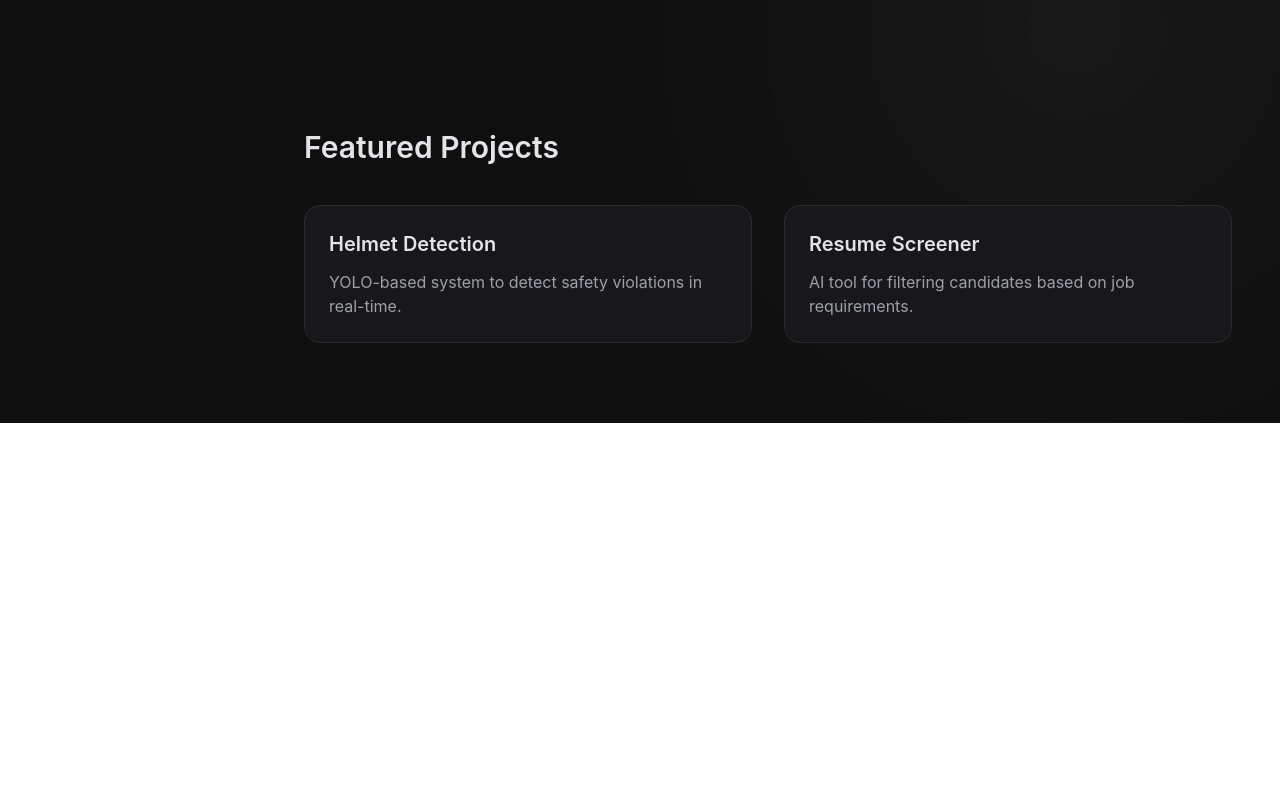
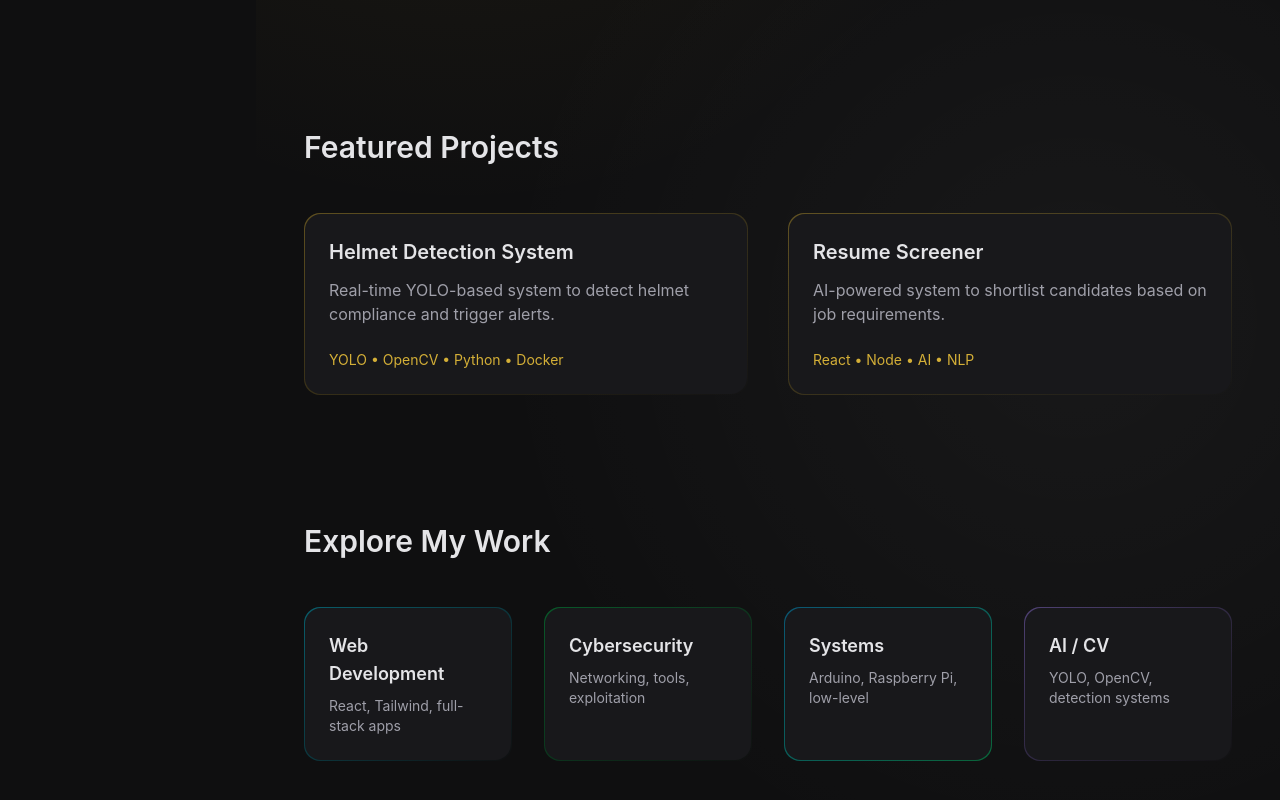
Before and after one commit to Lakshaya-stark/my-portfolio, a React (Vite) app: page / in a window 1280 px wide. Shown: the part 898-1698 px from the top of the page. Before the commit the page ends 1321 px from the top, so only its background shows below. Built offline with nearby package versions, Linux system fonts and the light colour scheme.

Commit message:
added my domains

```diff
--- a/src/pages/Home.jsx
+++ b/src/pages/Home.jsx
@@ -1,8 +1,10 @@
 import { motion } from "framer-motion";
+import { useNavigate } from "react-router-dom";
 import { themes } from "../data/theme";
 
 export default function Home() {
   const theme = themes.home;
+  const navigate = useNavigate();
 
   return (
     <div
@@ -31,7 +33,6 @@ export default function Home() {
             ))}
           </div>
         </nav>
-
         {/* HERO */}
         <section className="flex flex-col md:flex-row items-center justify-between gap-16">
           <motion.div
@@ -89,7 +90,6 @@ export default function Home() {
             transition={{ duration: 4, repeat: Infinity }}
           />
         </section>
-
         {/* ABOUT */}
         <motion.section
           initial={{ opacity: 0, y: 40 }}
@@ -105,29 +105,142 @@ export default function Home() {
             combine performance, scalability, and security.
           </p>
         </motion.section>
+        {/* PROJECTS */}
 
-        {/* PROJECTS */}
         <motion.section
           initial={{ opacity: 0, y: 40 }}
           whileInView={{ opacity: 1, y: 0 }}
           transition={{ duration: 0.6 }}
           viewport={{ once: true }}
         >
-          <h2 className="text-3xl font-semibold mb-10">Featured Projects</h2>
+          <h2 className="text-3xl font-semibold mb-12">Featured Projects</h2>
 
-          <div className="grid md:grid-cols-2 gap-8">
-            <div className="bg-[#18181b] border border-[#2a2a2e] p-6 rounded-2xl hover:border-[#d4af37] transition">
-              <h3 className="text-xl font-semibold">Helmet Detection</h3>
-              <p className="text-zinc-400 mt-3">
-                YOLO-based system to detect safety violations in real-time.
-              </p>
+          <div className="grid md:grid-cols-2 gap-10">
+            {/* PROJECT 1 */}
+            <motion.div
+              whileHover={{ y: -6 }}
+              className="relative group rounded-2xl p-[1px] bg-gradient-to-br from-[#d4af37]/40 to-transparent"
+            >
+              <div className="bg-[#18181b] rounded-2xl p-6 h-full relative overflow-hidden">
+                {/* glow effect */}
+                <div className="absolute inset-0 opacity-0 group-hover:opacity-100 transition bg-[#d4af37]/10 blur-2xl"></div>
+
+                <h3 className="text-xl font-semibold relative z-10">
+                  Helmet Detection System
+                </h3>
+
+                <p className="text-zinc-400 mt-3 relative z-10">
+                  Real-time YOLO-based system to detect helmet compliance and
+                  trigger alerts.
+                </p>
+
+                <div className="mt-6 text-sm text-[#d4af37] relative z-10">
+                  YOLO • OpenCV • Python • Docker
+                </div>
+              </div>
+            </motion.div>
+
+            {/* PROJECT 2 */}
+            <motion.div
+              whileHover={{ y: -6 }}
+              className="relative group rounded-2xl p-[1px] bg-gradient-to-br from-[#d4af37]/40 to-transparent"
+            >
+              <div className="bg-[#18181b] rounded-2xl p-6 h-full relative overflow-hidden">
+                <div className="absolute inset-0 opacity-0 group-hover:opacity-100 transition bg-[#d4af37]/10 blur-2xl"></div>
+
+                <h3 className="text-xl font-semibold relative z-10">
+                  Resume Screener
+                </h3>
+
+                <p className="text-zinc-400 mt-3 relative z-10">
+                  AI-powered system to shortlist candidates based on job
+                  requirements.
+                </p>
+
+                <div className="mt-6 text-sm text-[#d4af37] relative z-10">
+                  React • Node • AI • NLP
+                </div>
+              </div>
+            </motion.div>
+          </div>
+        </motion.section>
+
+        {/* Domain */}
+        <motion.section
+          initial={{ opacity: 0, y: 40 }}
+          whileInView={{ opacity: 1, y: 0 }}
+          transition={{ duration: 0.6 }}
+          viewport={{ once: true }}
+        >
+          <h2 className="text-3xl font-semibold mb-12">Explore My Work</h2>
+
+          <div className="grid md:grid-cols-2 lg:grid-cols-4 gap-8">
+            {/* WEB */}
+            <div
+              onClick={() => navigate("/web")}
+              className="group cursor-pointer relative rounded-2xl p-[1px] bg-gradient-to-br from-cyan-400/40 to-transparent"
+            >
+              <div className="bg-[#18181b] rounded-2xl p-6 h-full relative overflow-hidden">
+                <div className="absolute inset-0 opacity-0 group-hover:opacity-100 transition bg-cyan-400/10 blur-2xl"></div>
+
+                <h3 className="text-lg font-semibold relative z-10">
+                  Web Development
+                </h3>
+
+                <p className="text-zinc-400 mt-2 text-sm relative z-10">
+                  React, Tailwind, full-stack apps
+                </p>
+              </div>
             </div>
 
-            <div className="bg-[#18181b] border border-[#2a2a2e] p-6 rounded-2xl hover:border-[#d4af37] transition">
-              <h3 className="text-xl font-semibold">Resume Screener</h3>
-              <p className="text-zinc-400 mt-3">
-                AI tool for filtering candidates based on job requirements.
-              </p>
+            {/* CYBER */}
+            <div
+              onClick={() => navigate("/cybersecurity")}
+              className="group cursor-pointer relative rounded-2xl p-[1px] bg-gradient-to-br from-green-500/40 to-transparent"
+            >
+              <div className="bg-[#18181b] rounded-2xl p-6 h-full relative overflow-hidden">
+                <div className="absolute inset-0 opacity-0 group-hover:opacity-100 transition bg-green-500/10 blur-2xl"></div>
+
+                <h3 className="text-lg font-semibold relative z-10">
+                  Cybersecurity
+                </h3>
+
+                <p className="text-zinc-400 mt-2 text-sm relative z-10">
+                  Networking, tools, exploitation
+                </p>
+              </div>
+            </div>
+
+            {/* SYSTEMS */}
+            <div
+              onClick={() => navigate("/systems")}
+              className="group cursor-pointer relative rounded-2xl p-[1px] bg-gradient-to-br from-sky-400/40 to-green-400/40"
+            >
+              <div className="bg-[#18181b] rounded-2xl p-6 h-full relative overflow-hidden">
+                <div className="absolute inset-0 opacity-0 group-hover:opacity-100 transition bg-sky-400/10 blur-2xl"></div>
+
+                <h3 className="text-lg font-semibold relative z-10">Systems</h3>
+
+                <p className="text-zinc-400 mt-2 text-sm relative z-10">
+                  Arduino, Raspberry Pi, low-level
+                </p>
+              </div>
+            </div>
+
+            {/* AI */}
+            <div
+              onClick={() => navigate("/ai")}
+              className="group cursor-pointer relative rounded-2xl p-[1px] bg-gradient-to-br from-violet-400/40 to-transparent"
+            >
+              <div className="bg-[#18181b] rounded-2xl p-6 h-full relative overflow-hidden">
+                <div className="absolute inset-0 opacity-0 group-hover:opacity-100 transition bg-violet-400/10 blur-2xl"></div>
+
+                <h3 className="text-lg font-semibold relative z-10">AI / CV</h3>
+
+                <p className="text-zinc-400 mt-2 text-sm relative z-10">
+                  YOLO, OpenCV, detection systems
+                </p>
+              </div>
             </div>
           </div>
         </motion.section>
```
